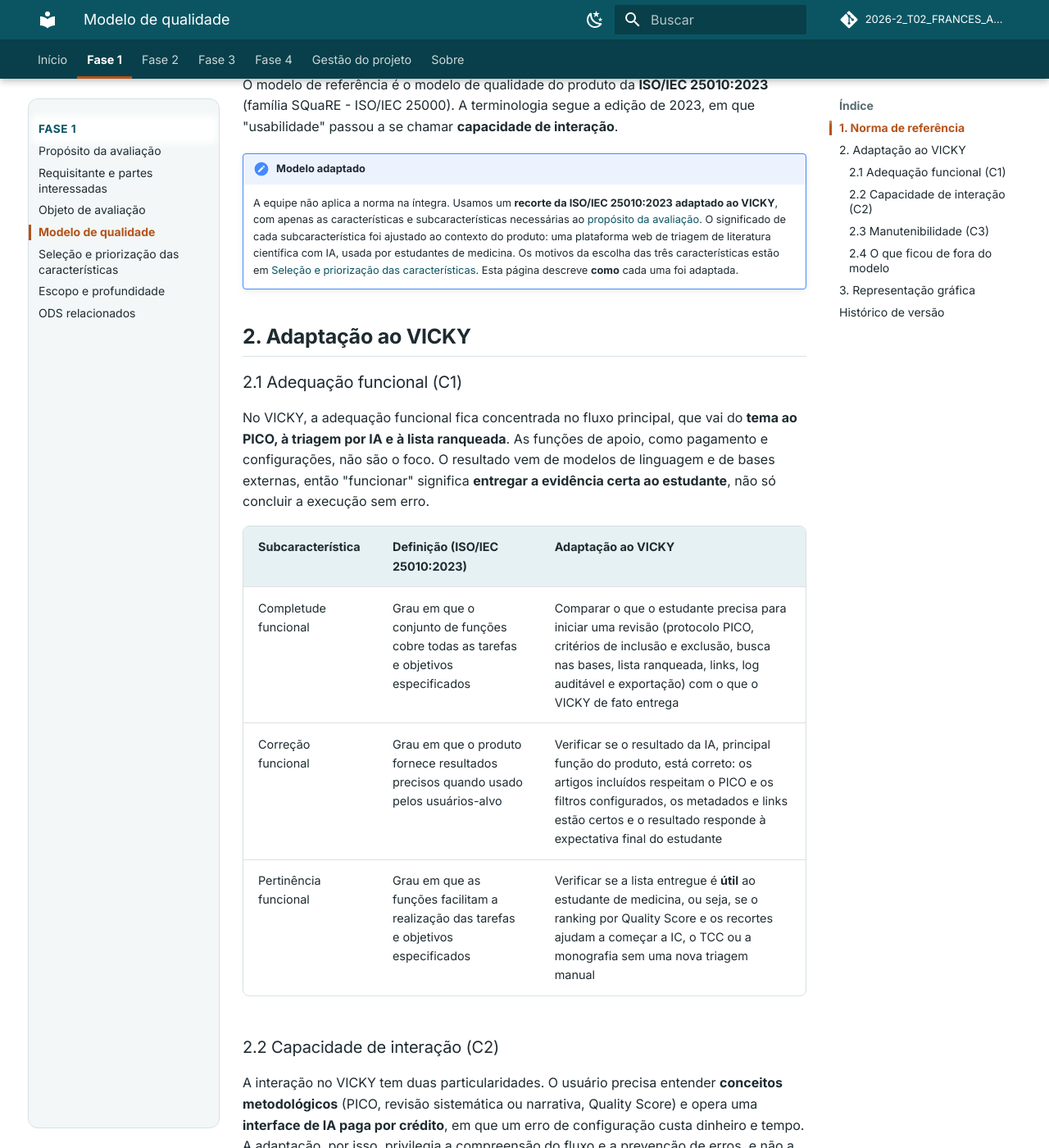
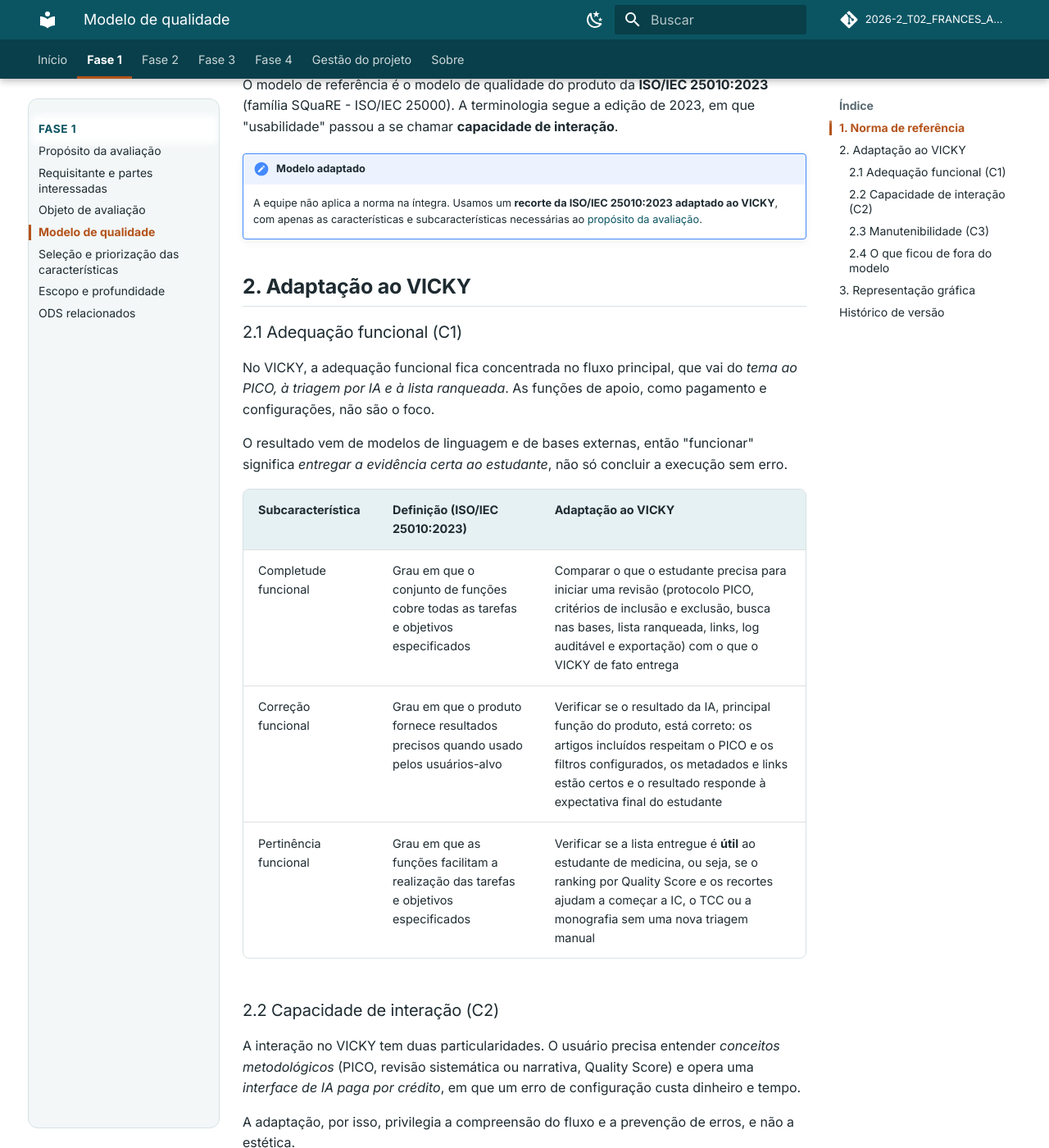
Before and after one commit to FCTE-Qualidade-de-Software-1/2026-2_T02_FRANCES_ALLEN, an MkDocs documentation site: the page built from docs/fase-1/modelo-de-qualidade.md, in a window 1280 px wide and 1400 px high, scrolled down 236 px. Shown: the whole window at 82% size. Built offline with MkDocs 1.6.1 and Material for MkDocs 9.7.7, drawn with Linux system fonts in a browser that asks for light colours; comment, search, counter and statistics services are not loaded; some of the changed text lies outside the part shown.

```diff
--- a/docs/fase-1/modelo-de-qualidade.md
+++ b/docs/fase-1/modelo-de-qualidade.md
@@ -5,13 +5,15 @@
 O modelo de referência é o modelo de qualidade do produto da **ISO/IEC 25010:2023** (família SQuaRE - ISO/IEC 25000). A terminologia segue a edição de 2023, em que "usabilidade" passou a se chamar **capacidade de interação**.
 
 !!! note "Modelo adaptado"
-    A equipe não aplica a norma na íntegra. Usamos um **recorte da ISO/IEC 25010:2023 adaptado ao VICKY**, com apenas as características e subcaracterísticas necessárias ao [propósito da avaliação](proposito.md). O significado de cada subcaracterística foi ajustado ao contexto do produto: uma plataforma web de triagem de literatura científica com IA, usada por estudantes de medicina. Os motivos da escolha das três características estão em [Seleção e priorização das características](caracteristicas.md). Esta página descreve **como** cada uma foi adaptada.
+    A equipe não aplica a norma na íntegra. Usamos um **recorte da ISO/IEC 25010:2023 adaptado ao VICKY**, com apenas as características e subcaracterísticas necessárias ao [propósito da avaliação](proposito.md).
 
 ## 2. Adaptação ao VICKY
 
 ### 2.1 Adequação funcional (C1)
 
-No VICKY, a adequação funcional fica concentrada no fluxo principal, que vai do **tema ao PICO, à triagem por IA e à lista ranqueada**. As funções de apoio, como pagamento e configurações, não são o foco. O resultado vem de modelos de linguagem e de bases externas, então "funcionar" significa **entregar a evidência certa ao estudante**, não só concluir a execução sem erro.
+No VICKY, a adequação funcional fica concentrada no fluxo principal, que vai do *tema ao PICO, à triagem por IA e à lista ranqueada*. As funções de apoio, como pagamento e configurações, não são o foco.
+
+ O resultado vem de modelos de linguagem e de bases externas, então "funcionar" significa *entregar a evidência certa ao estudante*, não só concluir a execução sem erro.
 
 | Subcaracterística | Definição (ISO/IEC 25010:2023) | Adaptação ao VICKY |
 |-------------------|--------------------------------|--------------------|
@@ -21,7 +23,9 @@ No VICKY, a adequação funcional fica concentrada no fluxo principal, que vai d
 
 ### 2.2 Capacidade de interação (C2)
 
-A interação no VICKY tem duas particularidades. O usuário precisa entender **conceitos metodológicos** (PICO, revisão sistemática ou narrativa, Quality Score) e opera uma **interface de IA paga por crédito**, em que um erro de configuração custa dinheiro e tempo. A adaptação, por isso, privilegia a compreensão do fluxo e a prevenção de erros, e não a estética.
+A interação no VICKY tem duas particularidades. O usuário precisa entender *conceitos metodológicos* (PICO, revisão sistemática ou narrativa, Quality Score) e opera uma *interface de IA paga por crédito*, em que um erro de configuração custa dinheiro e tempo.
+
+ A adaptação, por isso, privilegia a compreensão do fluxo e a prevenção de erros, e não a estética.
 
 | Subcaracterística | Definição (ISO/IEC 25010:2023) | Adaptação ao VICKY |
 |-------------------|--------------------------------|--------------------|
```
